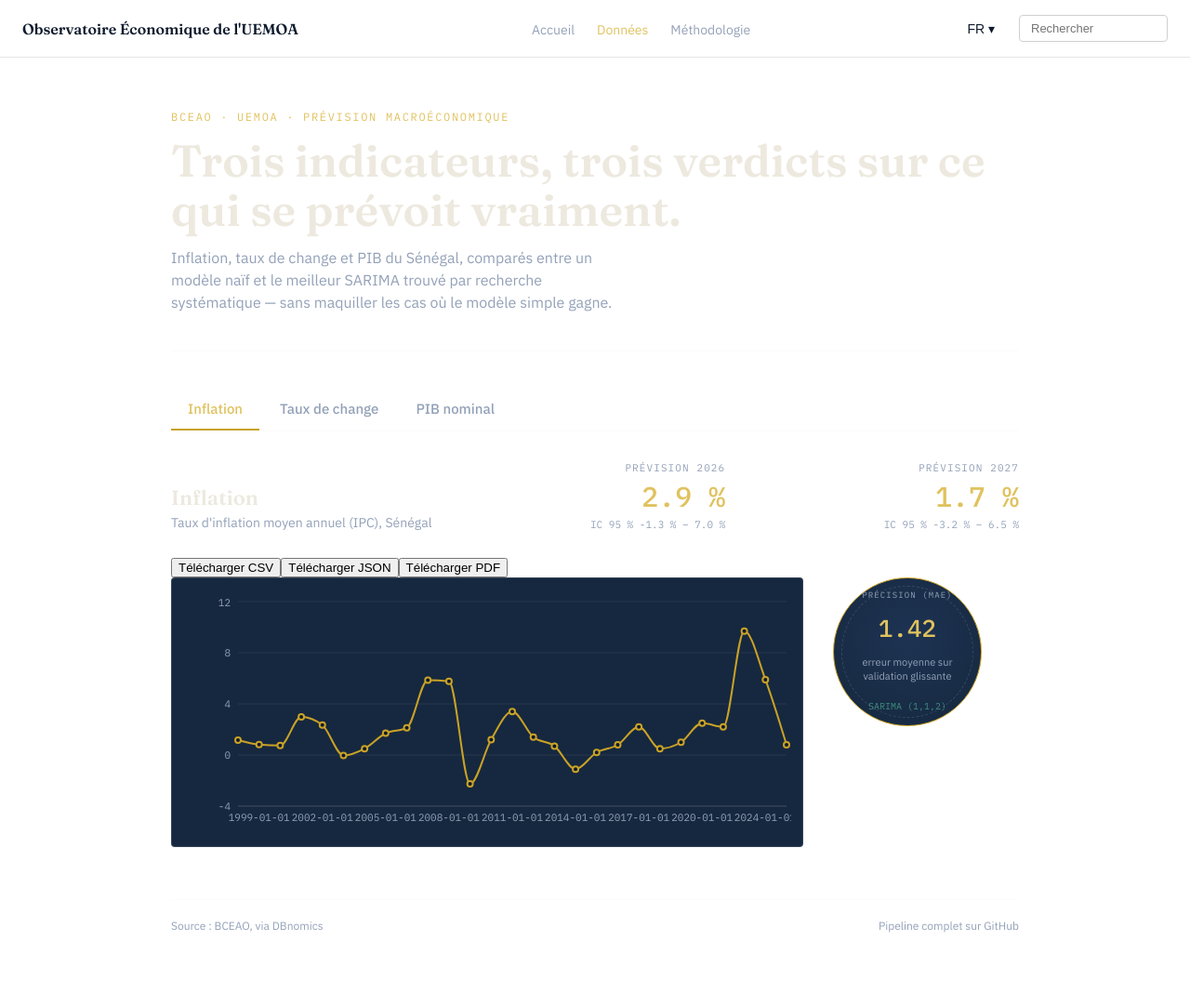
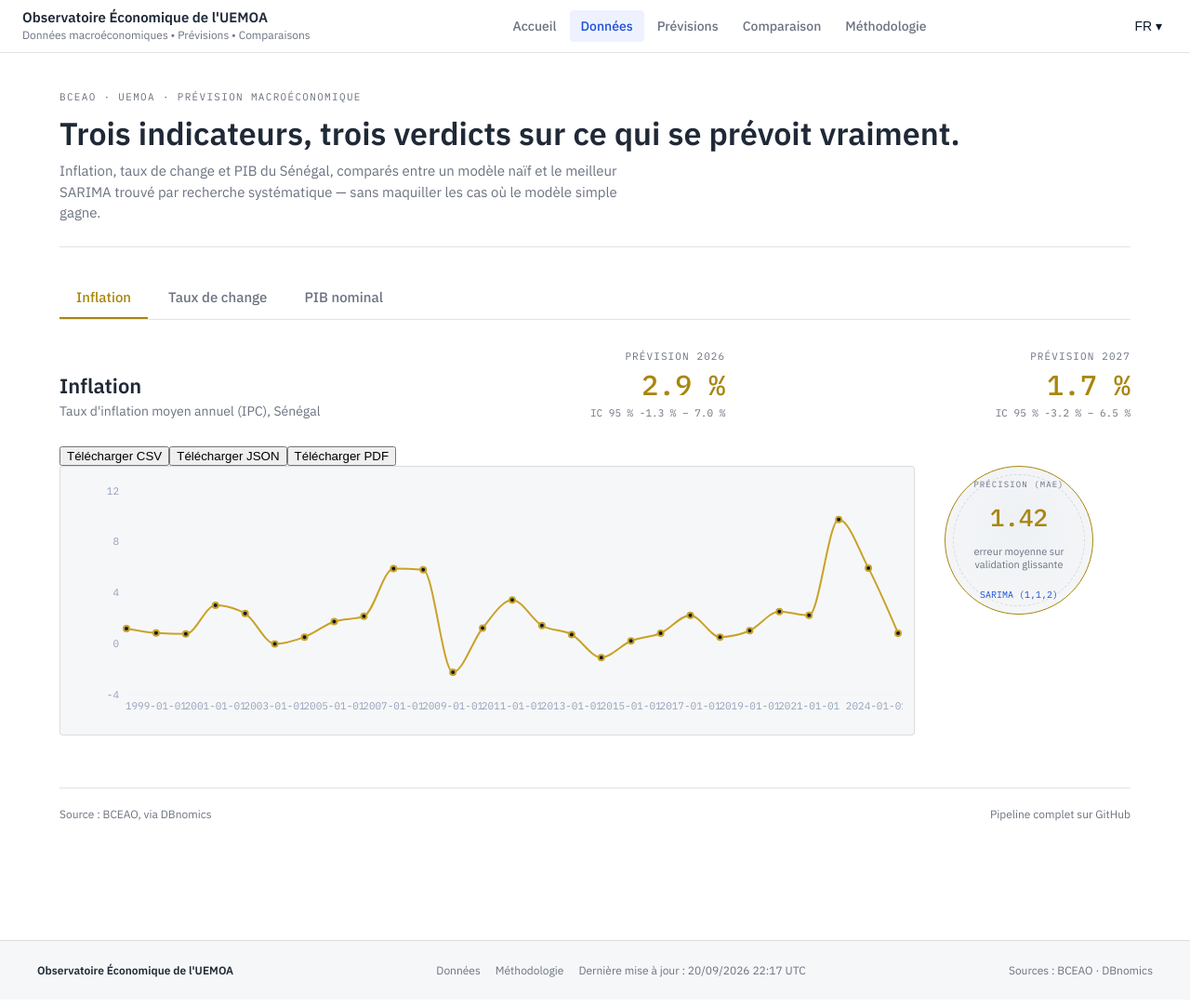
Before and after one commit to cdjarabe07/UEMOA-Dashboard, a React (Vite) app: page /donnees in a window 1280 px wide. Shown: the whole page at 93% size. Built offline with nearby package versions, Linux system fonts and the light colour scheme.

Commit message:
refactor: establish institutional design system

```diff
--- a/index.html
+++ b/index.html
@@ -7,7 +7,7 @@
     <link rel="preconnect" href="https://fonts.googleapis.com" />
     <link rel="preconnect" href="https://fonts.gstatic.com" crossorigin />
     <link
-      href="https://fonts.googleapis.com/css2?family=Fraunces:opsz,wght@9..144,400;9..144,600&family=IBM+Plex+Sans:wght@400;500;600&family=IBM+Plex+Mono:wght@400;500&display=swap"
+      href="https://fonts.googleapis.com/css2?family=IBM+Plex+Sans:wght@400;500;600&family=IBM+Plex+Mono:wght@400;500&display=swap"
       rel="stylesheet"
     />
   </head>
--- a/src/App.jsx
+++ b/src/App.jsx
@@ -4,6 +4,9 @@ import { useTranslation } from "react-i18next";
 import Accueil from "./pages/Accueil.jsx";
 import Donnees from "./pages/Donnees.jsx";
 import Methodologie from "./pages/Methodologie";
+import PrevisionsSimulations from "./pages/PrevisionsSimulations";
+import CartePays from "./pages/CartePays";
+import metaData from "./data/meta.json";
 
 function SelecteurLangue() {
   const { i18n } = useTranslation();
@@ -27,22 +30,57 @@ function SelecteurLangue() {
     </div>
   );
 }
+
 function NavBar() {
+  const { t } = useTranslation();
   return (
     <header className="site-nav">
       <Link to="/" className="site-brand">
-        Observatoire Économique de l'UEMOA
+        <span className="site-brand-title">{t("brand_titre")}</span>
+        <span className="site-brand-sub">{t("brand_sous_titre")}</span>
       </Link>
-      <nav>
-        <NavLink to="/" end className="nav-link">Accueil</NavLink>
-        <NavLink to="/donnees" className="nav-link">Données</NavLink>
-        <NavLink to="/methodologie" className="nav-link">Méthodologie</NavLink>
+      <nav aria-label={t("nav_label")}>
+        <NavLink to="/" end className="nav-link">{t("accueil")}</NavLink>
+        <NavLink to="/donnees" className="nav-link">{t("donnees")}</NavLink>
+        <NavLink to="/previsions" className="nav-link">{t("nav_previsions")}</NavLink>
+        <NavLink to="/comparaison" className="nav-link">{t("nav_comparaison")}</NavLink>
+        <NavLink to="/methodologie" className="nav-link">{t("methodologie")}</NavLink>
       </nav>
       <div className="nav-right">
         <SelecteurLangue />
-        <input type="text" className="search-bar" placeholder="Rechercher" />
       </div>
     </header>
+  );
+}
+
+function Footer() {
+  const { t } = useTranslation();
+  let dateMaj = null;
+  if (metaData && typeof metaData.generated_at === "string") {
+    const d = new Date(metaData.generated_at);
+    if (!Number.isNaN(d.getTime())) {
+      dateMaj = d.toLocaleString("fr-FR", {
+        day: "2-digit",
+        month: "2-digit",
+        year: "numeric",
+        hour: "2-digit",
+        minute: "2-digit",
+        timeZone: "UTC",
+      });
+    }
+  }
+  return (
+    <footer className="app-footer">
+      <div className="app-footer-inner">
+        <span>{t("brand_titre")}</span>
+        <span className="app-footer-links">
+          <Link to="/donnees">{t("footer_donnees")}</Link>
+          <Link to="/methodologie">{t("footer_metho")}</Link>
+          {dateMaj && <span>{t("footer_datemaj")} : {dateMaj} UTC</span>}
+        </span>
+        <span>{t("footer_sources")} : BCEAO · DBnomics</span>
+      </div>
+    </footer>
   );
 }
 
@@ -50,11 +88,16 @@ export default function App() {
   return (
     <>
       <NavBar />
-      <Routes>
-        <Route path="/" element={<Accueil />} />
-        <Route path="/donnees" element={<Donnees />} />
-        <Route path="/methodologie" element={<Methodologie />} />
-      </Routes>
+      <main>
+        <Routes>
+          <Route path="/" element={<Accueil />} />
+          <Route path="/donnees" element={<Donnees />} />
+          <Route path="/previsions" element={<div className="page"><PrevisionsSimulations /></div>} />
+          <Route path="/comparaison" element={<div className="page"><CartePays /></div>} />
+          <Route path="/methodologie" element={<Methodologie />} />
+        </Routes>
+      </main>
+      <Footer />
     </>
   );
 }
--- a/src/i18n.js
+++ b/src/i18n.js
@@ -7,6 +7,15 @@ const resources = {
       accueil: "Accueil",
       donnees: "Données",
       methodologie: "Méthodologie",
+      brand_titre: "Observatoire Économique de l'UEMOA",
+      brand_sous_titre: "Données macroéconomiques • Prévisions • Comparaisons",
+      nav_label: "Navigation principale",
+      nav_previsions: "Prévisions",
+      nav_comparaison: "Comparaison",
+      footer_donnees: "Données",
+      footer_metho: "Méthodologie",
+      footer_sources: "Sources",
+      footer_datemaj: "Dernière mise à jour",
       titre_hero: "Comprendre l'économie pour construire l'avenir.",
       sous_titre_hero: "Des données fiables et des prévisions rigoureuses pour suivre l'économie sénégalaise et ouest-africaine — inflation, taux de change, PIB, et plus encore.",
       cta_explorer: "Explorer les données →",
@@ -125,6 +134,15 @@ const resources = {
       accueil: "Home",
       donnees: "Data",
       methodologie: "Methodology",
+      brand_titre: "UEMOA Economic Observatory",
+      brand_sous_titre: "Macroeconomic data • Forecasts • Comparisons",
+      nav_label: "Main navigation",
+      nav_previsions: "Forecasts",
+      nav_comparaison: "Comparison",
+      footer_donnees: "Data",
+      footer_metho: "Methodology",
+      footer_sources: "Sources",
+      footer_datemaj: "Last update",
       titre_hero: "Understanding the economy to build the future.",
       sous_titre_hero: "Reliable data and rigorous forecasts to track the Senegalese and West African economy — inflation, exchange rate, GDP, and more.",
       cta_explorer: "Explore the data →",
--- a/src/index.css
+++ b/src/index.css
@@ -1,15 +1,16 @@
 :root {
-  --bg: #0f1b2d;
-  --surface: #16283f;
-  --surface-hi: #1d3352;
-  --ink: #ede9df;
-  --ink-muted: #93a1b8;
-  --gold: #c9a227;
-  --gold-soft: #e0c25f;
-  --teal: #3e8e7e;
-  --rule: rgba(237, 233, 223, 0.14);
-
-  --font-display: "Fraunces", serif;
+  --bg: #ffffff;
+  --surface: #f6f7f9;
+  --surface-hi: #eef1f4;
+  --ink: #1f2937;
+  --ink-muted: #6b7280;
+  --blue: #1d4ed8;
+  --teal: #1d4ed8;
+  --gold: #a8860d;
+  --gold-soft: #a8860d;
+  --rule: rgba(17, 24, 39, 0.12);
+
+  --font-display: "IBM Plex Sans", sans-serif;
   --font-body: "IBM Plex Sans", sans-serif;
   --font-mono: "IBM Plex Mono", monospace;
 }
@@ -29,13 +30,14 @@
 .feature-card, .contenu-card-light, .pub-light-card, .plateforme-item,
 .carte-pays-panel, .carte-pays-svg-wrapper, .prev-sim-chart-card,
 .prev-sim-scenario-btn, .veille-card, .newsletter-card {
-  border-radius: 16px !important;
-  box-shadow: 0 1px 2px rgba(15,27,45,0.04), 0 1px 3px rgba(15,27,45,0.06) !important;
-  transition: transform 0.25s ease, box-shadow 0.25s ease, border-color 0.25s ease !important;
+  border-radius: 8px;
+  border: 1px solid #e5e7eb;
+  box-shadow: none;
+  transition: border-color 0.15s ease;
 }
 
 .feature-card:hover, .pub-light-card:hover, .veille-card:hover {
-  box-shadow: 0 8px 20px rgba(15,27,45,0.08), 0 2px 6px rgba(15,27,45,0.05) !important;
+  border-color: #d1d5db;
 }
 
 * {
@@ -50,40 +52,41 @@ body {
 }
 
 .page {
-  max-width: 960px;
+  max-width: 1200px;
   margin: 0 auto;
-  padding: 56px 24px 80px;
+  padding: 40px 24px 64px;
 }
 
 /* ---------- Hero ---------- */
 
 .hero {
   border-bottom: 1px solid var(--rule);
-  padding-bottom: 40px;
-  margin-bottom: 40px;
+  padding-bottom: 24px;
+  margin-bottom: 32px;
 }
 
 .hero-eyebrow {
   font-family: var(--font-mono);
-  font-size: 12px;
-  letter-spacing: 0.14em;
+  font-size: 11px;
+  letter-spacing: 0.12em;
   text-transform: uppercase;
-  color: var(--gold-soft);
-  margin: 0 0 14px;
+  color: var(--ink-muted);
+  margin: 0 0 12px;
 }
 
 .hero-title {
   font-family: var(--font-display);
   font-weight: 600;
-  font-size: clamp(32px, 5vw, 48px);
-  line-height: 1.1;
-  margin: 0 0 12px;
+  font-size: clamp(26px, 3vw, 34px);
+  line-height: 1.2;
+  color: var(--ink);
+  margin: 0 0 10px;
 }
 
 .hero-sub {
   color: var(--ink-muted);
-  font-size: 16px;
-  max-width: 52ch;
+  font-size: 15px;
+  max-width: 70ch;
   margin: 0;
   line-height: 1.5;
 }
@@ -276,29 +279,48 @@ body {
 
 .site-nav {
   display: flex;
+  align-items: center;
   justify-content: space-between;
-  align-items: center;
-  padding: 16px 24px;
+  gap: 24px;
+  padding: 10px 24px;
   background: #ffffff;
-  border-bottom: 1px solid #e5e5e5;
-  max-width: none;
+  border-bottom: 1px solid var(--rule);
+  position: sticky;
+  top: 0;
+  z-index: 20;
 }
 
 .site-brand {
-  font-family: var(--font-display);
-  font-size: 16px;
-  color: #0f1b2d;
+  display: flex;
+  flex-direction: column;
+  gap: 2px;
   text-decoration: none;
-  display: flex;
-  align-items: center;
-  gap: 10px;
+}
+
+.site-brand-title {
+  font-family: var(--font-body);
+  font-size: 15px;
   font-weight: 600;
+  color: var(--ink);
+  line-height: 1.2;
+}
+
+.site-brand-sub {
+  font-size: 12px;
+  color: var(--ink-muted);
+  line-height: 1.3;
+}
+
+.site-nav nav {
+  display: flex;
+  align-items: center;
+  gap: 2px;
 }
 
 .nav-right {
   display: flex;
   align-items: center;
-  gap: 20px;
+  gap: 16px;
 }
 
 .lang-dropdown-wrapper {
@@ -344,23 +366,26 @@ body {
   background: #f5f5f5;
 }
 
-.search-bar {
-  padding: 6px 12px;
-  border: 1px solid #d0d0d0;
+/* Barre de recherche supprimée (non fonctionnelle) — shell institutionnel. */
+
+.nav-link {
+  padding: 8px 12px;
   border-radius: 4px;
-  font-size: 13px;
-  width: 160px;
-}
-
-.nav-link {
   color: var(--ink-muted);
   text-decoration: none;
-  margin-left: 24px;
   font-size: 14px;
+  font-weight: 500;
+  transition: color 0.15s ease, background-color 0.15s ease;
+}
+
+.nav-link:hover {
+  color: var(--ink);
+  background-color: #f3f4f6;
 }
 
 .nav-link.active {
-  color: var(--gold-soft);
+  color: var(--blue);
+  background-color: #eef2ff;
 }
 
 .hero-home {
@@ -1054,67 +1079,45 @@ body {
   line-height: 1.4;
 }
 
-.site-footer-full {
-  background: var(--bg);
-  color: var(--ink-muted);
-  padding: 48px 24px 24px;
-}
-
-.footer-columns {
-  max-width: 1100px;
+.app-footer {
+  margin-top: 64px;
+  background: var(--surface);
+  border-top: 1px solid var(--rule);
+  padding: 24px;
+}
+
+.app-footer-inner {
+  max-width: 1200px;
   margin: 0 auto;
-  display: grid;
-  grid-template-columns: 2fr 1fr 1fr 1fr 1fr;
-  gap: 32px;
-  padding-bottom: 32px;
-}
-
-.footer-brand-col h3 {
+  display: flex;
+  flex-wrap: wrap;
+  align-items: center;
+  justify-content: space-between;
+  gap: 12px 24px;
+  font-size: 12px;
+  color: var(--ink-muted);
+}
+
+.app-footer-inner > span:first-child {
+  font-weight: 600;
   color: var(--ink);
-  font-family: var(--font-display);
-  font-size: 16px;
-  margin: 0 0 12px;
-}
-
-.footer-brand-col p {
-  font-size: 13px;
-  line-height: 1.5;
-  margin: 0;
-}
-
-.footer-col h4 {
+}
+
+.app-footer-links {
+  display: flex;
+  flex-wrap: wrap;
+  align-items: center;
+  gap: 16px;
+}
+
+.app-footer-links a {
+  color: var(--ink-muted);
+  text-decoration: none;
+}
+
+.app-footer-links a:hover {
   color: var(--ink);
-  font-size: 12px;
-  letter-spacing: 0.05em;
-  text-transform: uppercase;
-  margin: 0 0 16px;
-}
-
-.footer-col a {
-  display: block;
-  color: var(--ink-muted);
-  text-decoration: none;
-  font-size: 13px;
-  margin-bottom: 10px;
-}
-
-.footer-col a:hover {
-  color: var(--ink);
-}
-
-.footer-bottom {
-  max-width: 1100px;
-  margin: 0 auto;
-  padding-top: 24px;
-  border-top: 1px solid var(--rule);
-  font-size: 12px;
-  text-align: center;
-}
-
-@media (max-width: 900px) {
-  .footer-columns {
-    grid-template-columns: 1fr 1fr;
-  }
+  text-decoration: underline;
 }
 
 .partenaires-strip {
@@ -1567,3 +1570,32 @@ body {
     grid-template-columns: 1fr;
   }
 }
+
+/* ---------- Shell institutionnel : compléments ---------- */
+
+.page .prev-sim-section,
+.page .carte-pays-section {
+  padding-top: 8px;
+  padding-bottom: 40px;
+}
+
+a:focus-visible,
+button:focus-visible {
+  outline: 2px solid var(--blue);
+  outline-offset: 2px;
+}
+
+@media (max-width: 900px) {
+  .site-nav {
+    flex-wrap: wrap;
+    row-gap: 8px;
+  }
+  .site-nav nav {
+    order: 3;
+    width: 100%;
+    overflow-x: auto;
+  }
+  .site-brand-sub {
+    display: none;
+  }
+}
--- a/src/pages/Accueil.jsx
+++ b/src/pages/Accueil.jsx
@@ -375,39 +375,7 @@ export default function Accueil() {
   </div>
 </section>
 </div>
-        <footer className="site-footer-full">
-  <div className="footer-columns">
-    <div className="footer-brand-col">
-      <h3>Observatoire Économique de l'UEMOA</h3>
-      <p>Une plateforme de référence pour le suivi, l'analyse et l'anticipation des évolutions économiques dans les 8 pays membres.</p>
-    </div>
-    <div className="footer-col">
-      <h4>Navigation</h4>
-      <Link to="/">Accueil</Link>
-      <Link to="/donnees">Données</Link>
-      <Link to="/methodologie">Méthodologie</Link>
-    </div>
-    <div className="footer-col">
-      <h4>Données</h4>
-      <Link to="/donnees">Indicateurs clés</Link>
-      <Link to="/donnees">Tableau de bord</Link>
-      <Link to="/donnees">Séries temporelles</Link>
-    </div>
-    <div className="footer-col">
-      <h4>Ressources</h4>
-      <Link to="/methodologie">Méthodologie</Link>
-      <Link to="/methodologie">Sources de données</Link>
-    </div>
-    <div className="footer-col">
-      <h4>Mentions</h4>
-      <Link to="/">Mentions légales</Link>
-      <Link to="/">Confidentialité</Link>
-    </div>
-  </div>
-  <div className="footer-bottom">
-    © 2026 Observatoire Économique de l'UEMOA. Tous droits réservés.
-  </div>
-</footer>
+        {/* Le footer global institutionnel est rendu par App.jsx (shell). */}
     </div>
   );
 }
```
